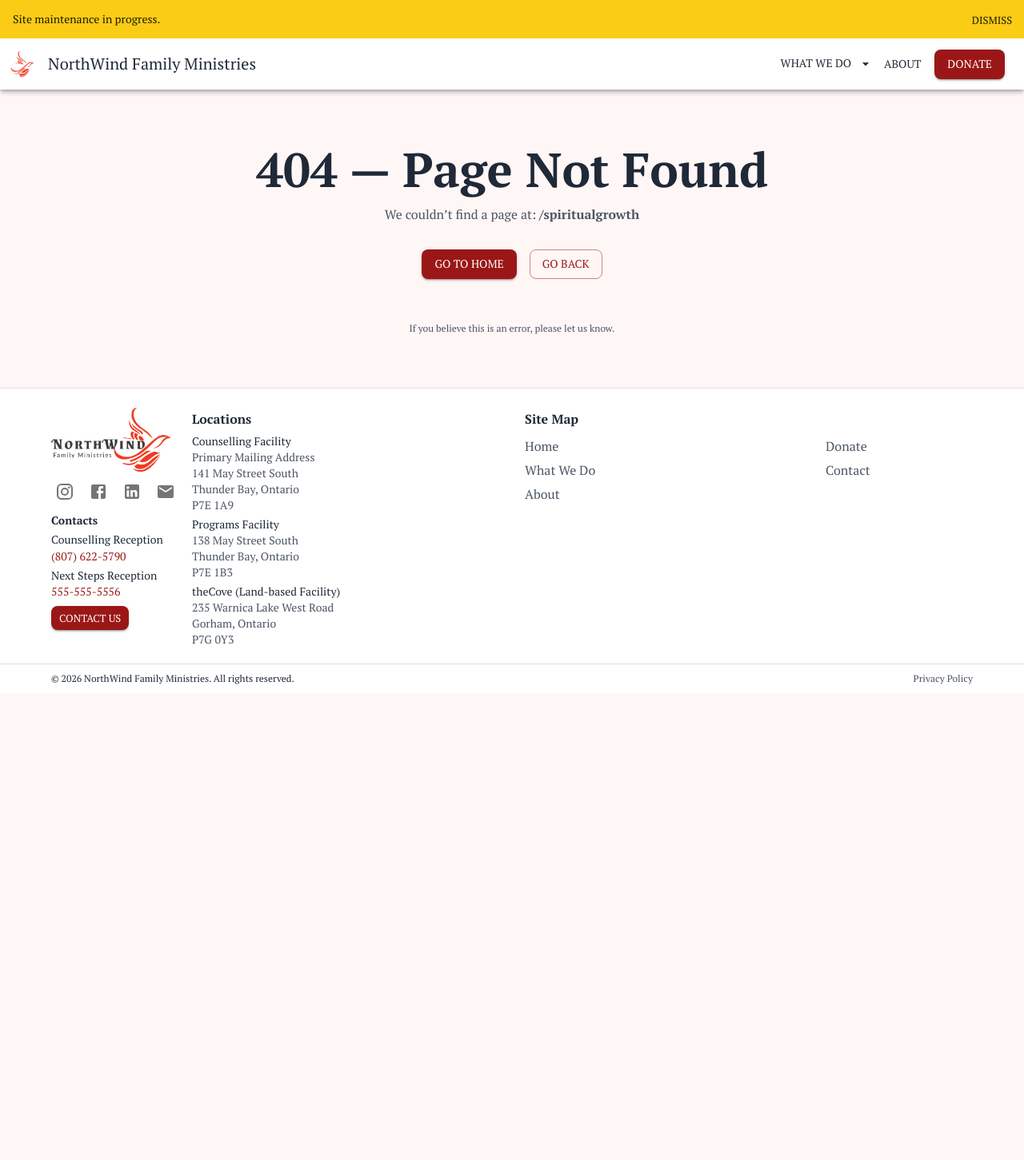
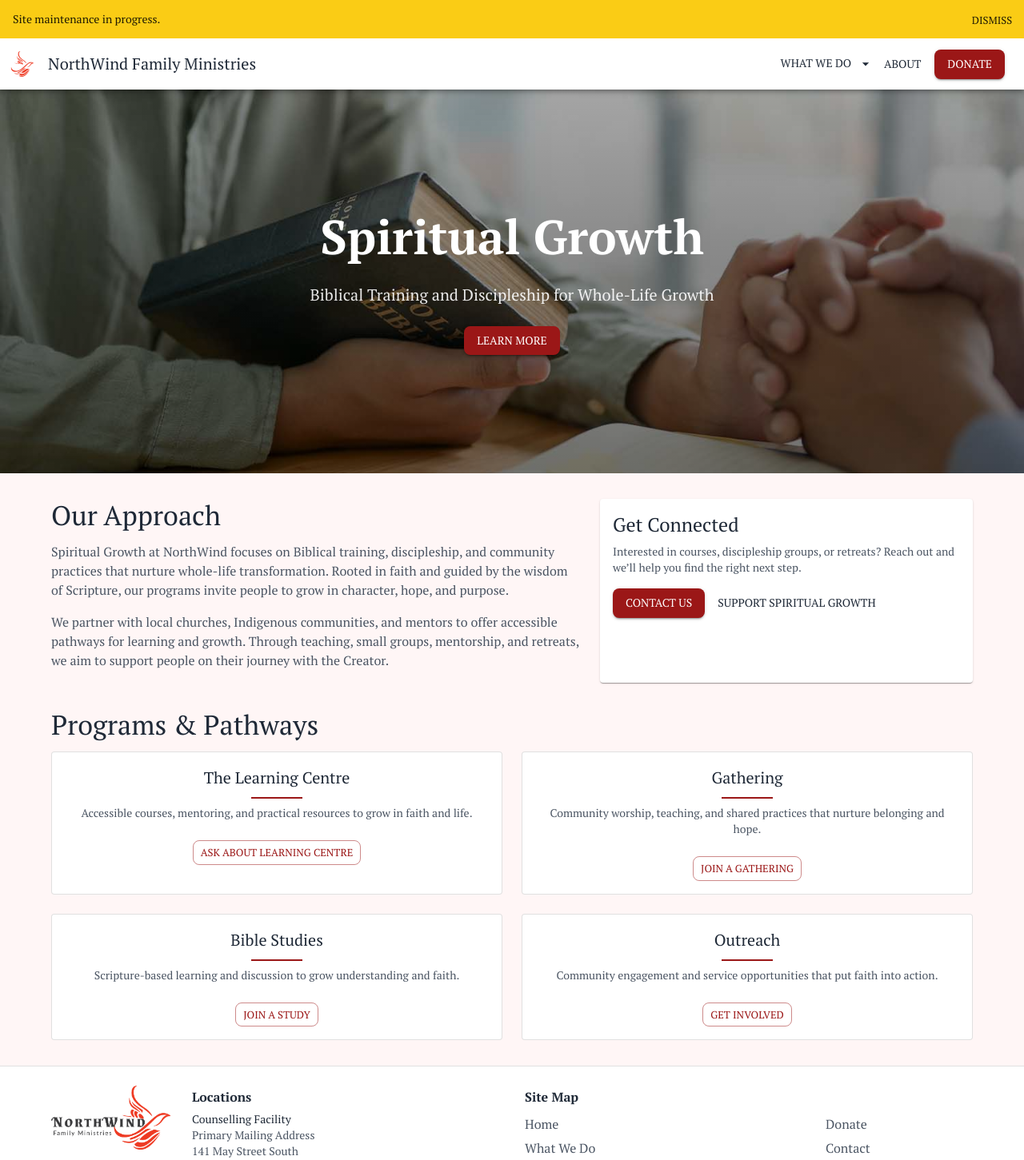
Before and after one commit to NorthWind-Family-Ministries/NorthWind-Family-Ministries.github.io, a React (Vite) app in the folder site/: page /spiritualgrowth in a window 1280 px wide. Shown: the top 1451 px of the page at 80% size. Before the commit the page ends 867 px from the top, so only its background shows below. Built offline with nearby package versions, Linux system fonts and the light colour scheme.

Commit message:
feat: add Spiritual Growth page and update routing for navigation

```diff
--- /dev/null
+++ b/site/src/pages/SpiritualGrowth.jsx
@@ -0,0 +1,130 @@
+import React from 'react'
+import Container from '@mui/material/Container'
+import Typography from '@mui/material/Typography'
+import Grid from '@mui/material/Grid'
+import Card from '@mui/material/Card'
+import CardContent from '@mui/material/CardContent'
+import Box from '@mui/material/Box'
+import Stack from '@mui/material/Stack'
+import Button from '@mui/material/Button'
+import { Link } from 'react-router-dom'
+import Hero from '../components/Hero'
+import FeatureCards from '../components/FeatureCards'
+
+export default function SpiritualGrowth() {
+    return (
+        <>
+            <Hero
+                slides={[
+                    {
+                        src: '/images/areas/spiritual-growth.jpg',
+                        alt: 'Spiritual Growth',
+                        title: 'Spiritual Growth',
+                        subtitle:
+                            'Biblical Training and Discipleship for Whole-Life Growth',
+                        ctaLabel: 'Learn More',
+                        ctaHref: '/contact?area=Spiritual%20Growth',
+                    },
+                ]}
+                overlayMode="per-slide"
+                height="60vh"
+                align="center"
+                darkOverlay
+                showIndicators={false}
+            />
+
+            <Container sx={{ py: 4 }}>
+                <Grid container spacing={3}>
+                    <Grid item xs={12} md={7}>
+                        <Typography variant="h4" gutterBottom>
+                            Our Approach
+                        </Typography>
+                        <Typography variant="body1" color="text.secondary" paragraph>
+                            Spiritual Growth at NorthWind focuses on Biblical training, discipleship, and community practices that nurture whole-life transformation. Rooted in faith and guided by the wisdom of Scripture, our programs invite people to grow in character, hope, and purpose.
+                        </Typography>
+                        <Typography variant="body1" color="text.secondary" paragraph>
+                            We partner with local churches, Indigenous communities, and mentors to offer accessible pathways for learning and growth. Through teaching, small groups, mentorship, and retreats, we aim to support people on their journey with the Creator.
+                        </Typography>
+                    </Grid>
+                    <Grid item xs={12} md={5}>
+                        <Card sx={{ height: '100%' }}>
+                            <CardContent>
+                                <Typography variant="h5" gutterBottom>
+                                    Get Connected
+                                </Typography>
+                                <Typography variant="body2" color="text.secondary" paragraph>
+                                    Interested in courses, discipleship groups, or retreats? Reach out and we’ll help you find the right next step.
+                                </Typography>
+                                <Stack direction={{ xs: 'column', sm: 'row' }} spacing={1}>
+                                    <Button
+                                        component={Link}
+                                        to="/contact?area=Spiritual%20Growth"
+                                        variant="contained"
+                                        color="primary"
+                                    >
+                                        Contact Us
+                                    </Button>
+                                    <Button component={Link} to="/donate" color="inherit">
+                                        Support Spiritual Growth
+                                    </Button>
+                                </Stack>
+                            </CardContent>
+                        </Card>
+                    </Grid>
+                </Grid>
+
+                <Box sx={{ mt: 4 }}>
+                    <Typography variant="h4" gutterBottom>
+                        Programs & Pathways
+                    </Typography>
+                    <FeatureCards
+                        spacing={3}
+                        itemMd={6}
+                        items={[
+                            {
+                                title: 'The Learning Centre',
+                                subtitle:
+                                    'Accessible courses, mentoring, and practical resources to grow in faith and life.',
+                                button: {
+                                    label: 'Ask About Learning Centre',
+                                    variant: 'outlined',
+                                    props: { component: Link, to: '/contact?area=The%20Learning%20Centre' },
+                                },
+                            },
+                            {
+                                title: 'Gathering',
+                                subtitle:
+                                    'Community worship, teaching, and shared practices that nurture belonging and hope.',
+                                button: {
+                                    label: 'Join a Gathering',
+                                    variant: 'outlined',
+                                    props: { component: Link, to: '/contact?area=Gathering' },
+                                },
+                            },
+                            {
+                                title: 'Bible Studies',
+                                subtitle:
+                                    'Scripture-based learning and discussion to grow understanding and faith.',
+                                button: {
+                                    label: 'Join a Study',
+                                    variant: 'outlined',
+                                    props: { component: Link, to: '/contact?area=Bible%20Studies' },
+                                },
+                            },
+                            {
+                                title: 'Outreach',
+                                subtitle:
+                                    'Community engagement and service opportunities that put faith into action.',
+                                button: {
+                                    label: 'Get Involved',
+                                    variant: 'outlined',
+                                    props: { component: Link, to: '/contact?area=Outreach' },
+                                },
+                            },
+                        ]}
+                    />
+                </Box>
+            </Container>
+        </>
+    )
+}
--- a/site/src/routes.js
+++ b/site/src/routes.js
@@ -8,6 +8,7 @@
 import Counselling from './pages/Counselling'
 import LifeBuild from './pages/LifeBuild'
 import LandBase from './pages/LandBase'
+import SpiritualGrowth from './pages/SpiritualGrowth'
 
 import HomeOutlined from '@mui/icons-material/HomeOutlined'
 import InfoOutlined from '@mui/icons-material/InfoOutlined'
@@ -16,6 +17,7 @@
 import CategoryOutlined from '@mui/icons-material/CategoryOutlined'
 import BuildCircleOutlined from '@mui/icons-material/BuildCircleOutlined'
 import ParkOutlined from '@mui/icons-material/ParkOutlined'
+import SelfImprovement from '@mui/icons-material/SelfImprovement'
 
 const routes = [
     {
@@ -51,6 +53,13 @@
                 component: LandBase,
                 showInNav: false,
                 icon: ParkOutlined,
+            },
+            {
+                path: '/spiritualgrowth',
+                label: 'Spiritual Growth',
+                component: SpiritualGrowth,
+                showInNav: false,
+                icon: SelfImprovement,
             },
         ],
     },
```
